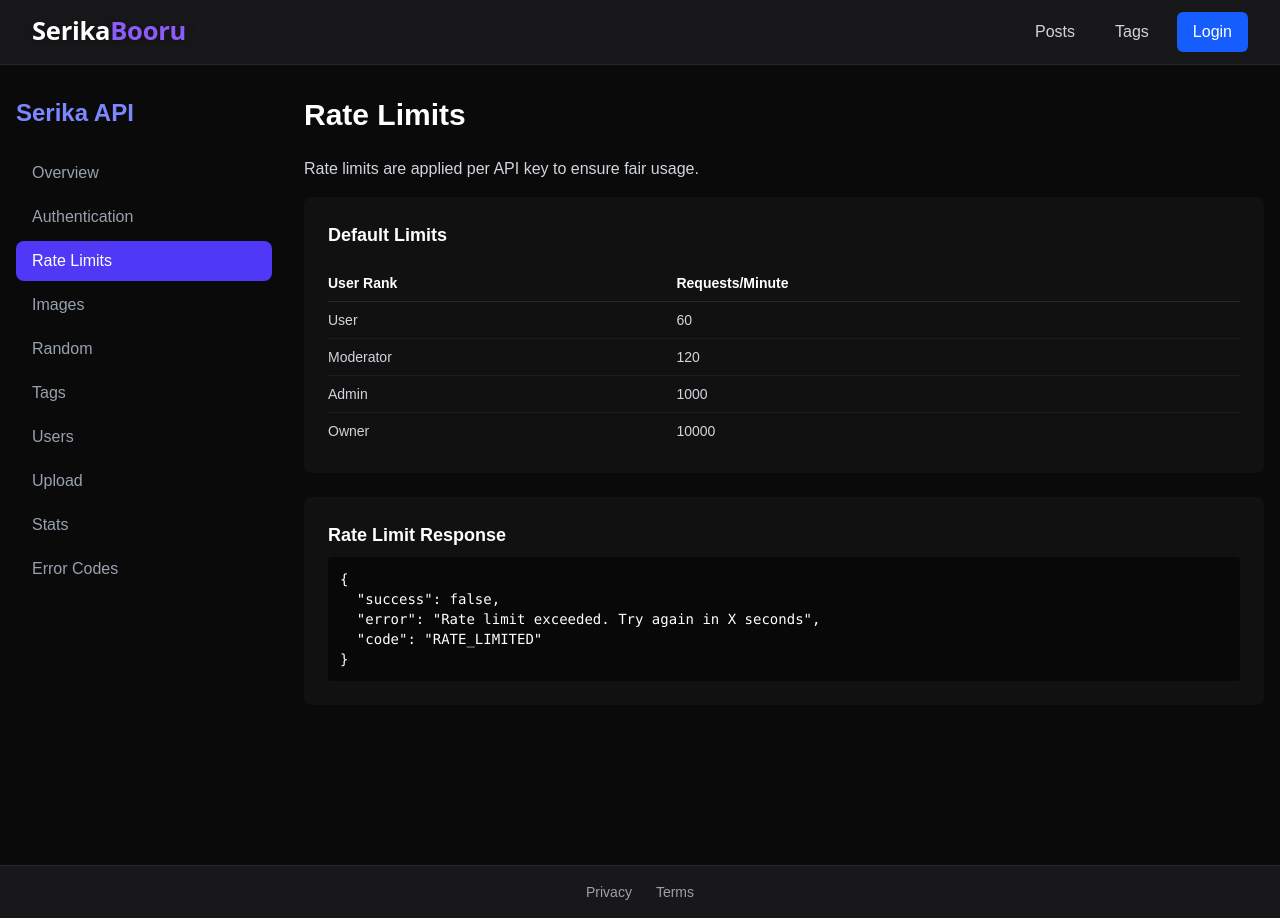
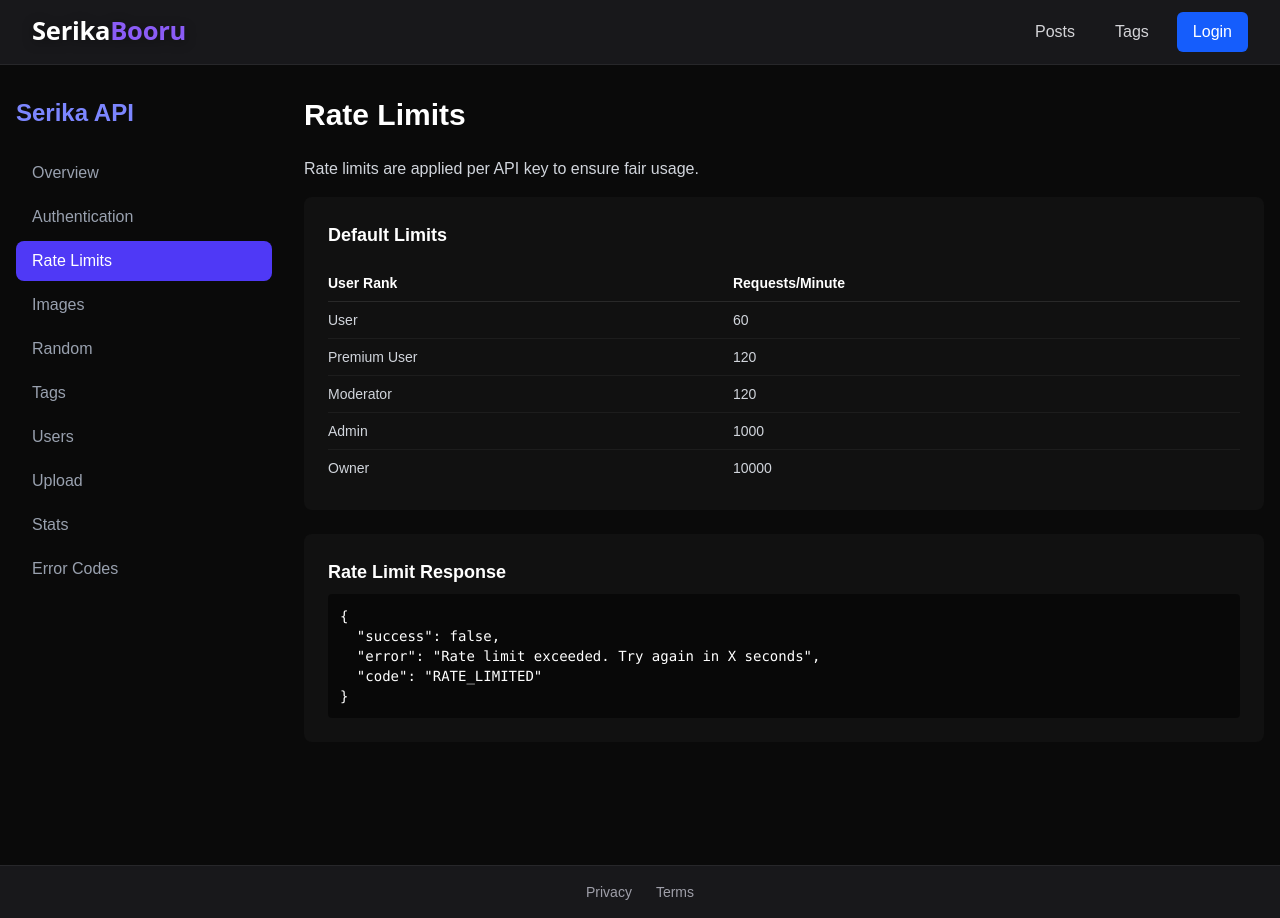
Before and after one commit to serika-dev/Serika.art, a Next.js app: page /api-docs in a window 1280 px wide. Both pictures are taken after a click on the button "Rate Limits". Built offline with nearby package versions, Linux system fonts and the light colour scheme; no server answers.

Commit message:
feat(api): add premium user support and update rate limits

```diff
--- a/app/api-docs/page.tsx
+++ b/app/api-docs/page.tsx
@@ -157,6 +157,10 @@ export default function ApiDocsPage() {
                     <tr className="border-b border-white/5">
                       <td className="py-2">User</td>
                       <td>60</td>
+                    </tr>
+                    <tr className="border-b border-white/5">
+                      <td className="py-2">Premium User</td>
+                      <td>120</td>
                     </tr>
                     <tr className="border-b border-white/5">
                       <td className="py-2">Moderator</td>
--- a/app/api/keys/route.ts
+++ b/app/api/keys/route.ts
@@ -83,6 +83,7 @@ export async function POST(request: NextRequest) {
     });
 
     const userRank = localUser?.rank || 'user';
+    const isPremium = localUser?.isPremium || false;
 
     // Only moderators+ can get upload permission via API
     if (validPermissions.includes('upload') && !['moderator', 'admin', 'owner'].includes(userRank)) {
@@ -125,8 +126,8 @@ export async function POST(request: NextRequest) {
       expiresAt.setDate(expiresAt.getDate() + expiresIn);
     }
 
-    // Validate rate limit (min 10, max 1000 for regular users)
-    const maxRateLimit = userRank === 'owner' ? 10000 : userRank === 'admin' ? 1000 : 120;
+    // Validate rate limit (min 10, max based on rank/premium)
+    const maxRateLimit = userRank === 'owner' ? 10000 : userRank === 'admin' ? 1000 : (userRank === 'moderator' || isPremium) ? 120 : 60;
     const finalRateLimit = Math.min(Math.max(10, rateLimit), maxRateLimit);
 
     const keyDoc = {
--- a/lib/auth.ts
+++ b/lib/auth.ts
@@ -12,6 +12,7 @@ export interface AuthUser {
   email: string;
   avatarUrl?: string;
   rank?: UserRank;
+  isPremium?: boolean;
 }
 
 export async function getCurrentUser(): Promise<AuthUser | null> {
@@ -73,6 +74,7 @@ export async function getCurrentUser(): Promise<AuthUser | null> {
         email: userResponse.data.user.email,
         avatarUrl: userResponse.data.user.avatar,
         rank: localUser?.rank || 'user',
+        isPremium: userResponse.data.user.isPremium || false,
       };
     }
 
```
